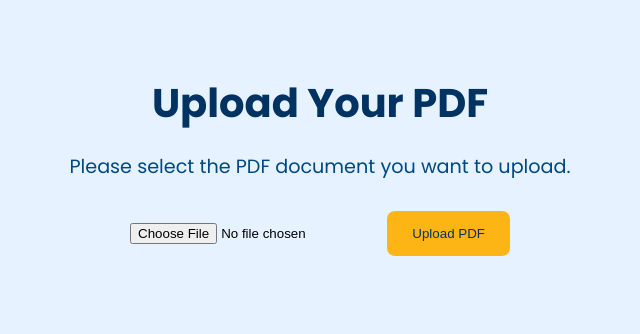
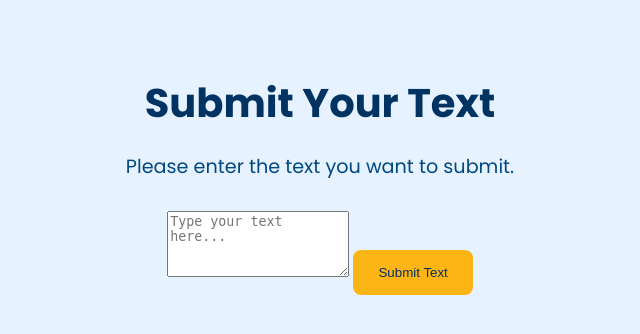
Before and after one commit to monginators/studymuse, a Flask app: page /upload in a window 1280 px wide. Shown: the top 334 px of the page, without its empty margins (320-960 px from the left). Run offline with Flask 3, Linux system fonts and the light colour scheme.

Commit message:
switch upload pdf to submit text

```diff
--- a/templates/upload.html
+++ b/templates/upload.html
@@ -3,15 +3,16 @@
 <head>
     <meta charset="UTF-8">
     <meta name="viewport" content="width=device-width, initial-scale=1.0">
-    <title>Upload PDF</title>
+    <title>Upload Text</title>
     <link rel="stylesheet" href="https://fonts.googleapis.com/css?family=Poppins:300,400,700&display=swap">
     <link rel="stylesheet" href="{{ url_for('static', filename='css/styles.css') }}">
     <script>
       function redirectToDashboard(event) {
-        // Prevent the default form submit action if you're not actually uploading the file
+        // Prevent the default form submit action
         event.preventDefault();
 
-        // This line redirects to the /dashboard page
+        // Normally here you would submit the text to your server
+        // For this example, we'll just redirect to the dashboard
         window.location.href = '/dashboard';
       }
     </script>
@@ -20,12 +21,13 @@
 
 <section class="upload-section">
     <div class="container">
-        <h1 class="title">Upload Your PDF</h1>
-        <p class="subtitle">Please select the PDF document you want to upload.</p>
+        <h1 class="title">Submit Your Text</h1>
+        <p class="subtitle">Please enter the text you want to submit.</p>
 
-        <form class="upload-form" id="pdfUploadForm" method="POST" action="/upload" enctype="multipart/form-data" onsubmit="redirectToDashboard(event)">
-            <input type="file" id="pdfFile" name="pdfFile" accept=".pdf" required>
-            <button type="submit" class="submit-btn">Upload PDF</button>
+        <form class="upload-form" id="textUploadForm" method="POST" action="/submit-text" onsubmit="redirectToDashboard(event)">
+            <!-- Use a textarea for multi-line text input -->
+            <textarea id="textInput" name="textInput" rows="4" required placeholder="Type your text here..."></textarea>
+            <button type="submit" class="submit-btn">Submit Text</button>
         </form>
     </div>
 </section>
```
